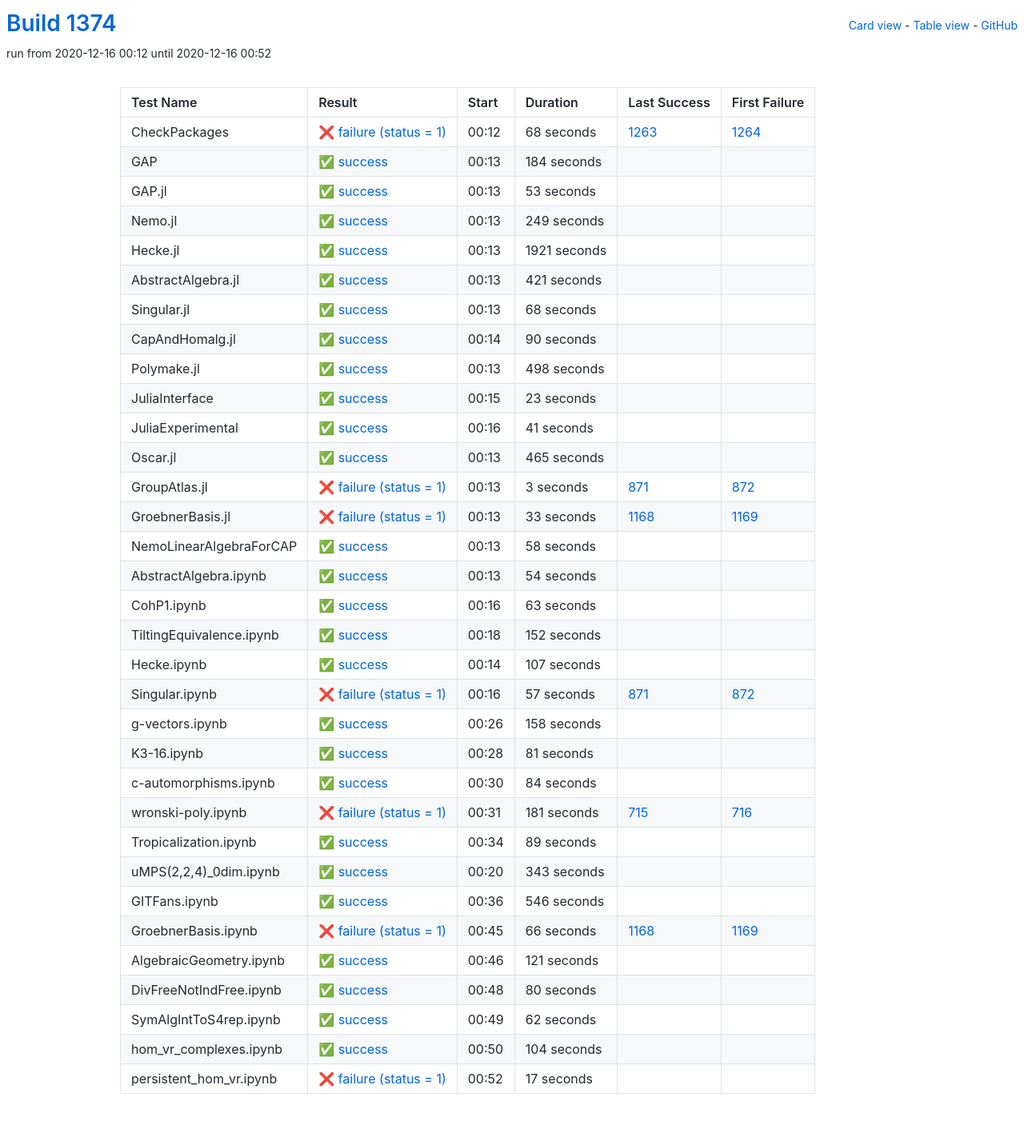
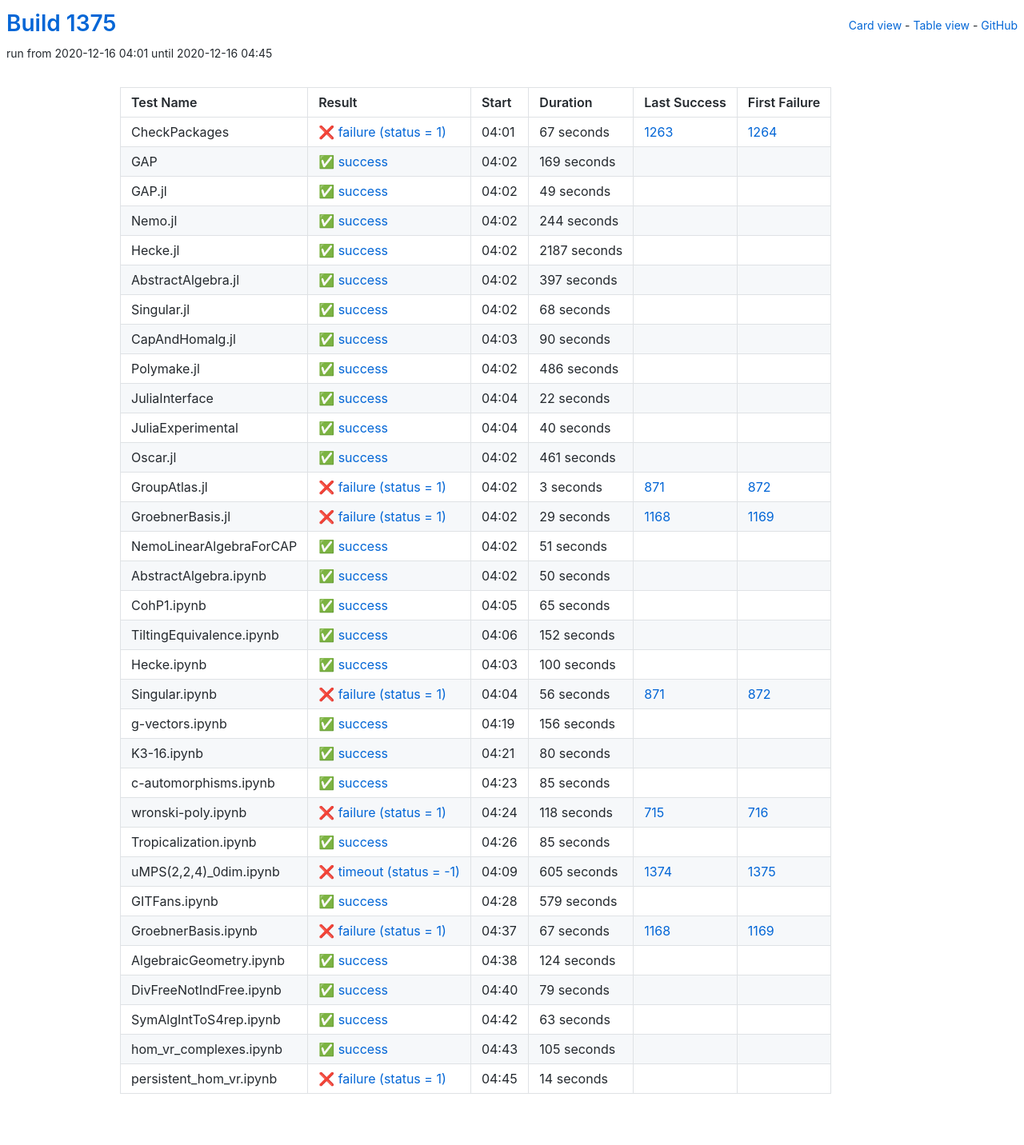
Before and after one commit to oscar-system/oscar-ci-status-stable, a Jekyll site: the page built from table.html, in a window 1280 px wide. Shown: the whole page at 80% size. Built offline with Jekyll 4.4.1, drawn with Linux system fonts in a browser that asks for light colours.

Commit message:
Build #1375

```diff
--- a/_data/ci.yml
+++ b/_data/ci.yml
@@ -1,6 +1,6 @@
 ---
-build: 1374
-build_url: https://oscarci.mathematik.uni-kl.de/job/oscar-stable/1374/
+build: 1375
+build_url: https://oscarci.mathematik.uni-kl.de/job/oscar-stable/1375/
 job: oscar-stable
 organization: oscar-system
 repo: oscar-ci-status-stable
@@ -8,80 +8,80 @@ repourl: https://github.com/oscar-system/oscar-ci-status-stable
 tests:
 - name: CheckPackages
   id: checkpackages
-  log: https://oscarci.mathematik.uni-kl.de/job/oscar-stable/1374/artifact/logs/build-1374/CheckPackages.log
-  start: 2020-12-16 00:12
+  log: https://oscarci.mathematik.uni-kl.de/job/oscar-stable/1375/artifact/logs/build-1375/CheckPackages.log
+  start: 2020-12-16 04:01
   success: false
   exitcode: 1
   status: failure
-  duration: 68
+  duration: 67
   last_success: 1263
   last_success_url: https://oscarci.mathematik.uni-kl.de/job/oscar-stable/1263/
   first_failure: 1264
   first_failure_url: https://oscarci.mathematik.uni-kl.de/job/oscar-stable/1264/
 - name: GAP
   id: gap
-  log: https://oscarci.mathematik.uni-kl.de/job/oscar-stable/1374/artifact/logs/build-1374/GAP.log
-  start: 2020-12-16 00:13
+  log: https://oscarci.mathematik.uni-kl.de/job/oscar-stable/1375/artifact/logs/build-1375/GAP.log
+  start: 2020-12-16 04:02
   success: true
   exitcode: 0
   status: success
-  duration: 184
+  duration: 169
   last_success: false
   last_success_url:
   first_failure: false
   first_failure_url:
 - name: GAP.jl
   id: gap-jl
-  log: https://oscarci.mathematik.uni-kl.de/job/oscar-stable/1374/artifact/logs/build-1374/GAP.jl.log
-  start: 2020-12-16 00:13
+  log: https://oscarci.mathematik.uni-kl.de/job/oscar-stable/1375/artifact/logs/build-1375/GAP.jl.log
+  start: 2020-12-16 04:02
   success: true
   exitcode: 0
   status: success
-  duration: 53
+  duration: 49
   last_success: false
   last_success_url:
   first_failure: false
   first_failure_url:
 - name: Nemo.jl
   id: nemo-jl
-  log: https://oscarci.mathematik.uni-kl.de/job/oscar-stable/1374/artifact/logs/build-1374/Nemo.jl.log
-  start: 2020-12-16 00:13
+  log: https://oscarci.mathematik.uni-kl.de/job/oscar-stable/1375/artifact/logs/build-1375/Nemo.jl.log
+  start: 2020-12-16 04:02
   success: true
   exitcode: 0
   status: success
-  duration: 249
+  duration: 244
   last_success: false
   last_success_url:
   first_failure: false
   first_failure_url:
 - name: Hecke.jl
   id: hecke-jl
-  log: https://oscarci.mathematik.uni-kl.de/job/oscar-stable/1374/artifact/logs/build-1374/Hecke.jl.log
-  start: 2020-12-16 00:13
+  log: https://oscarci.mathematik.uni-kl.de/job/oscar-stable/1375/artifact/logs/build-1375/Hecke.jl.log
+  start: 2020-12-16 04:02
   success: true
   exitcode: 0
   status: success
-  duration: 1921
+  duration: 2187
   last_success: false
   last_success_url:
   first_failure: false
   first_failure_url:
 - name: AbstractAlgebra.jl
   id: abstractalgebra-jl
-  log: https://oscarci.mathematik.uni-kl.de/job/oscar-stable/1374/artifact/logs/build-1374/AbstractAlgebra.jl.log
-  start: 2020-12-16 00:13
+  log: https://oscarci.mathematik.uni-kl.de/job/oscar-stable/1375/artifact/logs/build-1375/AbstractAlgebra.jl.log
+  start: 2020-12-16 04:02
   success: true
   exitcode: 0
   status: success
-  duration: 421
+  duration: 397
   last_success: false
   last_success_url:
   first_failure: false
   first_failure_url:
 - name: Singular.jl
   id: singular-jl
-  log: https://oscarci.mathematik.uni-kl.de/job/oscar-stable/1374/artifact/logs/build-1374/Singular.jl.log
-  start: 2020-12-16 00:13
+  log: https://oscarci.mathematik.uni-kl.de/job/oscar-stable/1375/artifact/logs/build-1375/Singular.jl.log
+  start: 2020-12-16 04:02
   success: true
   exitcode: 0
   status: success
@@ -92,8 +92,8 @@ tests:
   first_failure_url:
 - name: CapAndHomalg.jl
   id: capandhomalg-jl
-  log: https://oscarci.mathematik.uni-kl.de/job/oscar-stable/1374/artifact/logs/build-1374/CapAndHomalg.jl.log
-  start: 2020-12-16 00:14
+  log: https://oscarci.mathematik.uni-kl.de/job/oscar-stable/1375/artifact/logs/build-1375/CapAndHomalg.jl.log
+  start: 2020-12-16 04:03
   success: true
   exitcode: 0
   status: success
@@ -104,56 +104,56 @@ tests:
   first_failure_url:
 - name: Polymake.jl
   id: polymake-jl
-  log: https://oscarci.mathematik.uni-kl.de/job/oscar-stable/1374/artifact/logs/build-1374/Polymake.jl.log
-  start: 2020-12-16 00:13
+  log: https://oscarci.mathematik.uni-kl.de/job/oscar-stable/1375/artifact/logs/build-1375/Polymake.jl.log
+  start: 2020-12-16 04:02
   success: true
   exitcode: 0
   status: success
-  duration: 498
+  duration: 486
   last_success: false
   last_success_url:
   first_failure: false
   first_failure_url:
 - name: JuliaInterface
   id: juliainterface
-  log: https://oscarci.mathematik.uni-kl.de/job/oscar-stable/1374/artifact/logs/build-1374/JuliaInterface.log
-  start: 2020-12-16 00:15
+  log: https://oscarci.mathematik.uni-kl.de/job/oscar-stable/1375/artifact/logs/build-1375/JuliaInterface.log
+  start: 2020-12-16 04:04
   success: true
   exitcode: 0
   status: success
-  duration: 23
+  duration: 22
   last_success: false
   last_success_url:
   first_failure: false
   first_failure_url:
 - name: JuliaExperimental
   id: juliaexperimental
-  log: https://oscarci.mathematik.uni-kl.de/job/oscar-stable/1374/artifact/logs/build-1374/JuliaExperimental.log
-  start: 2020-12-16 00:16
+  log: https://oscarci.mathematik.uni-kl.de/job/oscar-stable/1375/artifact/logs/build-1375/JuliaExperimental.log
+  start: 2020-12-16 04:04
   success: true
   exitcode: 0
   status: success
-  duration: 41
+  duration: 40
   last_success: false
   last_success_url:
   first_failure: false
   first_failure_url:
 - name: Oscar.jl
   id: oscar-jl
-  log: https://oscarci.mathematik.uni-kl.de/job/oscar-stable/1374/artifact/logs/build-1374/Oscar.jl.log
-  start: 2020-12-16 00:13
+  log: https://oscarci.mathematik.uni-kl.de/job/oscar-stable/1375/artifact/logs/build-1375/Oscar.jl.log
+  start: 2020-12-16 04:02
   success: true
   exitcode: 0
   status: success
-  duration: 465
+  duration: 461
   last_success: false
   last_success_url:
   first_failure: false
   first_failure_url:
 - name: GroupAtlas.jl
   id: groupatlas-jl
-  log: https://oscarci.mathematik.uni-kl.de/job/oscar-stable/1374/artifact/logs/build-1374/GroupAtlas.jl.log
-  start: 2020-12-16 00:13
+  log: https://oscarci.mathematik.uni-kl.de/job/oscar-stable/1375/artifact/logs/build-1375/GroupAtlas.jl.log
+  start: 2020-12-16 04:02
   success: false
   exitcode: 1
   status: failure
@@ -164,56 +164,56 @@ tests:
   first_failure_url: https://oscarci.mathematik.uni-kl.de/job/oscar-stable/872/
 - name: GroebnerBasis.jl
   id: groebnerbasis-jl
-  log: https://oscarci.mathematik.uni-kl.de/job/oscar-stable/1374/artifact/logs/build-1374/GroebnerBasis.jl.log
-  start: 2020-12-16 00:13
+  log: https://oscarci.mathematik.uni-kl.de/job/oscar-stable/1375/artifact/logs/build-1375/GroebnerBasis.jl.log
+  start: 2020-12-16 04:02
   success: false
   exitcode: 1
   status: failure
-  duration: 33
+  duration: 29
   last_success: 1168
   last_success_url: https://oscarci.mathematik.uni-kl.de/job/oscar-stable/1168/
   first_failure: 1169
   first_failure_url: https://oscarci.mathematik.uni-kl.de/job/oscar-stable/1169/
 - name: NemoLinearAlgebraForCAP
   id: nemolinearalgebraforcap
-  log: https://oscarci.mathematik.uni-kl.de/job/oscar-stable/1374/artifact/logs/build-1374/NemoLinearAlgebraForCAP.log
-  start: 2020-12-16 00:13
+  log: https://oscarci.mathematik.uni-kl.de/job/oscar-stable/1375/artifact/logs/build-1375/NemoLinearAlgebraForCAP.log
+  start: 2020-12-16 04:02
   success: true
   exitcode: 0
   status: success
-  duration: 58
+  duration: 51
   last_success: false
   last_success_url:
   first_failure: false
   first_failure_url:
 - name: AbstractAlgebra.ipynb
   id: abstractalgebra-ipynb
-  log: https://oscarci.mathematik.uni-kl.de/job/oscar-stable/1374/artifact/logs/build-1374/AbstractAlgebra.ipynb.log
-  start: 2020-12-16 00:13
+  log: https://oscarci.mathematik.uni-kl.de/job/oscar-stable/1375/artifact/logs/build-1375/AbstractAlgebra.ipynb.log
+  start: 2020-12-16 04:02
   success: true
   exitcode: 0
   status: success
-  duration: 54
+  duration: 50
   last_success: false
   last_success_url:
   first_failure: false
   first_failure_url:
 - name: CohP1.ipynb
   id: cohp1-ipynb
-  log: https://oscarci.mathematik.uni-kl.de/job/oscar-stable/1374/artifact/logs/build-1374/CohP1.ipynb.log
-  start: 2020-12-16 00:16
+  log: https://oscarci.mathematik.uni-kl.de/job/oscar-stable/1375/artifact/logs/build-1375/CohP1.ipynb.log
+  start: 2020-12-16 04:05
   success: true
   exitcode: 0
   status: success
-  duration: 63
+  duration: 65
   last_success: false
   last_success_url:
   first_failure: false
   first_failure_url:
 - name: TiltingEquivalence.ipynb
   id: tiltingequivalence-ipynb
-  log: https://oscarci.mathematik.uni-kl.de/job/oscar-stable/1374/artifact/logs/build-1374/TiltingEquivalence.ipynb.log
-  start: 2020-12-16 00:18
+  log: https://oscarci.mathematik.uni-kl.de/job/oscar-stable/1375/artifact/logs/build-1375/TiltingEquivalence.ipynb.log
+  start: 2020-12-16 04:06
   success: true
   exitcode: 0
   status: success
@@ -224,140 +224,44 @@ tests:
   first_failure_url:
 - name: Hecke.ipynb
   id: hecke-ipynb
-  log: https://oscarci.mathematik.uni-kl.de/job/oscar-stable/1374/artifact/logs/build-1374/Hecke.ipynb.log
-  start: 2020-12-16 00:14
+  log: https://oscarci.mathematik.uni-kl.de/job/oscar-stable/1375/artifact/logs/build-1375/Hecke.ipynb.log
+  start: 2020-12-16 04:03
   success: true
   exitcode: 0
   status: success
-  duration: 107
+  duration: 100
   last_success: false
   last_success_url:
   first_failure: false
   first_failure_url:
 - name: Singular.ipynb
   id: singular-ipynb
-  log: https://oscarci.mathematik.uni-kl.de/job/oscar-stable/1374/artifact/logs/build-1374/Singular.ipynb.log
-  start: 2020-12-16 00:16
+  log: https://oscarci.mathematik.uni-kl.de/job/oscar-stable/1375/artifact/logs/build-1375/Singular.ipynb.log
+  start: 2020-12-16 04:04
   success: false
   exitcode: 1
   status: failure
-  duration: 57
+  duration: 56
   last_success: 871
   last_success_url: https://oscarci.mathematik.uni-kl.de/job/oscar-stable/871/
   first_failure: 872
   first_failure_url: https://oscarci.mathematik.uni-kl.de/job/oscar-stable/872/
 - name: g-vectors.ipynb
   id: g-vectors-ipynb
-  log: https://oscarci.mathematik.uni-kl.de/job/oscar-stable/1374/artifact/logs/build-1374/g-vectors.ipynb.log
-  start: 2020-12-16 00:26
+  log: https://oscarci.mathematik.uni-kl.de/job/oscar-stable/1375/artifact/logs/build-1375/g-vectors.ipynb.log
+  start: 2020-12-16 04:19
   success: true
   exitcode: 0
   status: success
-  duration: 158
+  duration: 156
   last_success: false
   last_success_url:
   first_failure: false
   first_failure_url:
 - name: K3-16.ipynb
   id: k3-16-ipynb
-  log: https://oscarci.mathematik.uni-kl.de/job/oscar-stable/1374/artifact/logs/build-1374/K3-16.ipynb.log
-  start: 2020-12-16 00:28
-  success: true
-  exitcode: 0
-  status: success
-  duration: 81
-  last_success: false
-  last_success_url:
-  first_failure: false
-  first_failure_url:
-- name: c-automorphisms.ipynb
-  id: c-automorphisms-ipynb
-  log: https://oscarci.mathematik.uni-kl.de/job/oscar-stable/1374/artifact/logs/build-1374/c-automorphisms.ipynb.log
-  start: 2020-12-16 00:30
-  success: true
-  exitcode: 0
-  status: success
-  duration: 84
-  last_success: false
-  last_success_url:
-  first_failure: false
-  first_failure_url:
-- name: wronski-poly.ipynb
-  id: wronski-poly-ipynb
-  log: https://oscarci.mathematik.uni-kl.de/job/oscar-stable/1374/artifact/logs/build-1374/wronski-poly.ipynb.log
-  start: 2020-12-16 00:31
-  success: false
-  exitcode: 1
-  status: failure
-  duration: 181
-  last_success: 715
-  last_success_url: https://oscarci.mathematik.uni-kl.de/job/oscar-stable/715/
-  first_failure: 716
-  first_failure_url: https://oscarci.mathematik.uni-kl.de/job/oscar-stable/716/
-- name: Tropicalization.ipynb
-  id: tropicalization-ipynb
-  log: https://oscarci.mathematik.uni-kl.de/job/oscar-stable/1374/artifact/logs/build-1374/Tropicalization.ipynb.log
-  start: 2020-12-16 00:34
-  success: true
-  exitcode: 0
-  status: success
-  duration: 89
-  last_success: false
-  last_success_url:
-  first_failure: false
-  first_failure_url:
-- name: uMPS(2,2,4)_0dim.ipynb
-  id: umps-2-2-4-0dim-ipynb
-  log: https://oscarci.mathematik.uni-kl.de/job/oscar-stable/1374/artifact/logs/build-1374/uMPS-2-2-4-_0dim.ipynb.log
-  start: 2020-12-16 00:20
-  success: true
-  exitcode: 0
-  status: success
-  duration: 343
-  last_success: false
-  last_success_url:
-  first_failure: false
-  first_failure_url:
-- name: GITFans.ipynb
-  id: gitfans-ipynb
-  log: https://oscarci.mathematik.uni-kl.de/job/oscar-stable/1374/artifact/logs/build-1374/GITFans.ipynb.log
-  start: 2020-12-16 00:36
-  success: true
-  exitcode: 0
-  status: success
-  duration: 546
-  last_success: false
-  last_success_url:
-  first_failure: false
-  first_failure_url:
-- name: GroebnerBasis.ipynb
-  id: groebnerbasis-ipynb
-  log: https://oscarci.mathematik.uni-kl.de/job/oscar-stable/1374/artifact/logs/build-1374/GroebnerBasis.ipynb.log
-  start: 2020-12-16 00:45
-  success: false
-  exitcode: 1
-  status: failure
-  duration: 66
-  last_success: 1168
-  last_success_url: https://oscarci.mathematik.uni-kl.de/job/oscar-stable/1168/
-  first_failure: 1169
-  first_failure_url: https://oscarci.mathematik.uni-kl.de/job/oscar-stable/1169/
-- name: AlgebraicGeometry.ipynb
-  id: algebraicgeometry-ipynb
-  log: https://oscarci.mathematik.uni-kl.de/job/oscar-stable/1374/artifact/logs/build-1374/AlgebraicGeometry.ipynb.log
-  start: 2020-12-16 00:46
-  success: true
-  exitcode: 0
-  status: success
-  duration: 121
-  last_success: false
-  last_success_url:
-  first_failure: false
-  first_failure_url:
-- name: DivFreeNotIndFree.ipynb
-  id: divfreenotindfree-ipynb
-  log: https://oscarci.mathematik.uni-kl.de/job/oscar-stable/1374/artifact/logs/build-1374/DivFreeNotIndFree.ipynb.log
-  start: 2020-12-16 00:48
+  log: https://oscarci.mathematik.uni-kl.de/job/oscar-stable/1375/artifact/logs/build-1375/K3-16.ipynb.log
+  start: 2020-12-16 04:21
   success: true
   exitcode: 0
   status: success
@@ -366,38 +270,134 @@ tests:
   last_success_url:
   first_failure: false
   first_failure_url:
-- name: SymAlgIntToS4rep.ipynb
-  id: symalginttos4rep-ipynb
-  log: https://oscarci.mathematik.uni-kl.de/job/oscar-stable/1374/artifact/logs/build-1374/SymAlgIntToS4rep.ipynb.log
-  start: 2020-12-16 00:49
+- name: c-automorphisms.ipynb
+  id: c-automorphisms-ipynb
+  log: https://oscarci.mathematik.uni-kl.de/job/oscar-stable/1375/artifact/logs/build-1375/c-automorphisms.ipynb.log
+  start: 2020-12-16 04:23
   success: true
   exitcode: 0
   status: success
-  duration: 62
+  duration: 85
+  last_success: false
+  last_success_url:
+  first_failure: false
+  first_failure_url:
+- name: wronski-poly.ipynb
+  id: wronski-poly-ipynb
+  log: https://oscarci.mathematik.uni-kl.de/job/oscar-stable/1375/artifact/logs/build-1375/wronski-poly.ipynb.log
+  start: 2020-12-16 04:24
+  success: false
+  exitcode: 1
+  status: failure
+  duration: 118
+  last_success: 715
+  last_success_url: https://oscarci.mathematik.uni-kl.de/job/oscar-stable/715/
+  first_failure: 716
+  first_failure_url: https://oscarci.mathematik.uni-kl.de/job/oscar-stable/716/
+- name: Tropicalization.ipynb
+  id: tropicalization-ipynb
+  log: https://oscarci.mathematik.uni-kl.de/job/oscar-stable/1375/artifact/logs/build-1375/Tropicalization.ipynb.log
+  start: 2020-12-16 04:26
+  success: true
+  exitcode: 0
+  status: success
+  duration: 85
+  last_success: false
+  last_success_url:
+  first_failure: false
+  first_failure_url:
+- name: uMPS(2,2,4)_0dim.ipynb
+  id: umps-2-2-4-0dim-ipynb
+  log: https://oscarci.mathematik.uni-kl.de/job/oscar-stable/1375/artifact/logs/build-1375/uMPS-2-2-4-_0dim.ipynb.log
+  start: 2020-12-16 04:09
+  success: false
+  exitcode: -1
+  status: timeout
+  duration: 605
+  last_success: 1374
+  last_success_url: https://oscarci.mathematik.uni-kl.de/job/oscar-stable/1374/
+  first_failure: 1375
+  first_failure_url: https://oscarci.mathematik.uni-kl.de/job/oscar-stable/1375/
+- name: GITFans.ipynb
+  id: gitfans-ipynb
+  log: https://oscarci.mathematik.uni-kl.de/job/oscar-stable/1375/artifact/logs/build-1375/GITFans.ipynb.log
+  start: 2020-12-16 04:28
+  success: true
+  exitcode: 0
+  status: success
+  duration: 579
+  last_success: false
+  last_success_url:
+  first_failure: false
+  first_failure_url:
+- name: GroebnerBasis.ipynb
+  id: groebnerbasis-ipynb
+  log: https://oscarci.mathematik.uni-kl.de/job/oscar-stable/1375/artifact/logs/build-1375/GroebnerBasis.ipynb.log
+  start: 2020-12-16 04:37
+  success: false
+  exitcode: 1
+  status: failure
+  duration: 67
+  last_success: 1168
+  last_success_url: https://oscarci.mathematik.uni-kl.de/job/oscar-stable/1168/
+  first_failure: 1169
+  first_failure_url: https://oscarci.mathematik.uni-kl.de/job/oscar-stable/1169/
+- name: AlgebraicGeometry.ipynb
+  id: algebraicgeometry-ipynb
+  log: https://oscarci.mathematik.uni-kl.de/job/oscar-stable/1375/artifact/logs/build-1375/AlgebraicGeometry.ipynb.log
+  start: 2020-12-16 04:38
+  success: true
+  exitcode: 0
+  status: success
+  duration: 124
+  last_success: false
+  last_success_url:
+  first_failure: false
+  first_failure_url:
+- name: DivFreeNotIndFree.ipynb
+  id: divfreenotindfree-ipynb
+  log: https://oscarci.mathematik.uni-kl.de/job/oscar-stable/1375/artifact/logs/build-1375/DivFreeNotIndFree.ipynb.log
+  start: 2020-12-16 04:40
+  success: true
+  exitcode: 0
+  status: success
+  duration: 79
+  last_success: false
+  last_success_url:
+  first_failure: false
+  first_failure_url:
+- name: SymAlgIntToS4rep.ipynb
+  id: symalginttos4rep-ipynb
+  log: https://oscarci.mathematik.uni-kl.de/job/oscar-stable/1375/artifact/logs/build-1375/SymAlgIntToS4rep.ipynb.log
+  start: 2020-12-16 04:42
+  success: true
+  exitcode: 0
+  status: success
+  duration: 63
   last_success: false
   last_success_url:
   first_failure: false
   first_failure_url:
 - name: hom_vr_complexes.ipynb
   id: hom-vr-complexes-ipynb
-  log: https://oscarci.mathematik.uni-kl.de/job/oscar-stable/1374/artifact/logs/build-1374/hom_vr_complexes.ipynb.log
-  start: 2020-12-16 00:50
+  log: https://oscarci.mathematik.uni-kl.de/job/oscar-stable/1375/artifact/logs/build-1375/hom_vr_complexes.ipynb.log
+  start: 2020-12-16 04:43
   success: true
   exitcode: 0
   status: success
-  duration: 104
+  duration: 105
   last_success: false
   last_success_url:
   first_failure: false
   first_failure_url:
 - name: persistent_hom_vr.ipynb
   id: persistent-hom-vr-ipynb
-  log: https://oscarci.mathematik.uni-kl.de/job/oscar-stable/1374/artifact/logs/build-1374/persistent_hom_vr.ipynb.log
-  start: 2020-12-16 00:52
+  log: https://oscarci.mathematik.uni-kl.de/job/oscar-stable/1375/artifact/logs/build-1375/persistent_hom_vr.ipynb.log
+  start: 2020-12-16 04:45
   success: false
   exitcode: 1
   status: failure
-  duration: 17
+  duration: 14
   last_success: false
   last_success_url:
   first_failure: false
```
Also changed, not shown: README.md.
